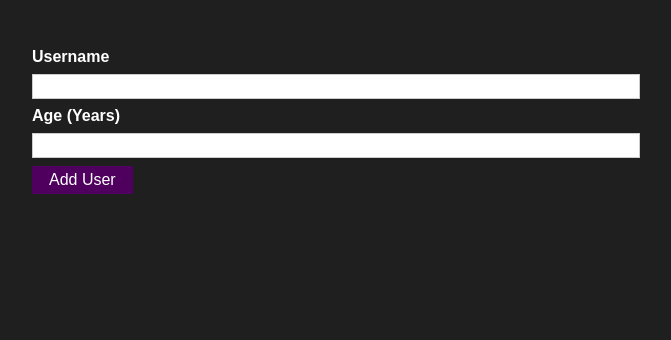
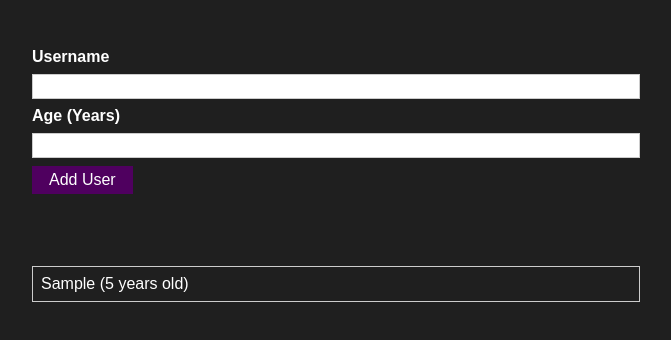
Before and after one commit to Ali-consciousroad/FriendListApp, a React (Create React App) app: page / in a window 1280 px wide. Both pictures are taken after typing "Sample", "5" into the empty fields and a click on the button "Add User". Shown: the top 340 px of the page, without its empty margins (304-975 px from the left). Built offline with nearby package versions, Linux system fonts and the light colour scheme.

Commit message:
Managing a list of users via state

```diff
--- a/src/App.js
+++ b/src/App.js
@@ -1,12 +1,22 @@
-import React from 'react';
+import React, { useState } from 'react';
 import AddUser from './components/Users/AddUser';
 import UsersList from './components/Users/UsersList';
+import Card from './components/UI/Card';
 
 function App() {
+  // setUsersList will allow us to change the value of the empty array
+  const [usersList, setUsersList] = useState([]);
+
+  const addUserHandler = (uName, uAge) => {
+    setUsersList((prevUsersList) => {
+      return [...prevUsersList, { name: uName, age: uAge, id: Math.random().toString() }];
+    });
+  };
+
   return (
     <div>
-      <AddUser />
-      <UsersList users={[]} />
+      <AddUser onAddUser={addUserHandler} />
+      <Card><UsersList users={usersList} /></Card>
     </div>
   );
 }
--- a/src/components/Users/AddUser.js
+++ b/src/components/Users/AddUser.js
@@ -16,7 +16,8 @@ const AddUser = (props) => {
     if (+enteredAge < 1){
         return;
     }
-    console.log(enteredUsername, enteredAge);
+    //console.log(enteredUsername, enteredAge);
+    props.onAddUser(enteredUsername, enteredAge);
     setEnteredUsername("");
     setEnteredAge("");
   };
--- a/src/components/Users/UsersList.js
+++ b/src/components/Users/UsersList.js
@@ -7,7 +7,7 @@ const UsersList = (props) => {
     <Card className={classes.users}>
         <ul>
         {props.users.map((user) => (
-            <li>
+            <li key={user.id}>
             {user.name} ({user.age} years old)
             </li>
         ))}
```
